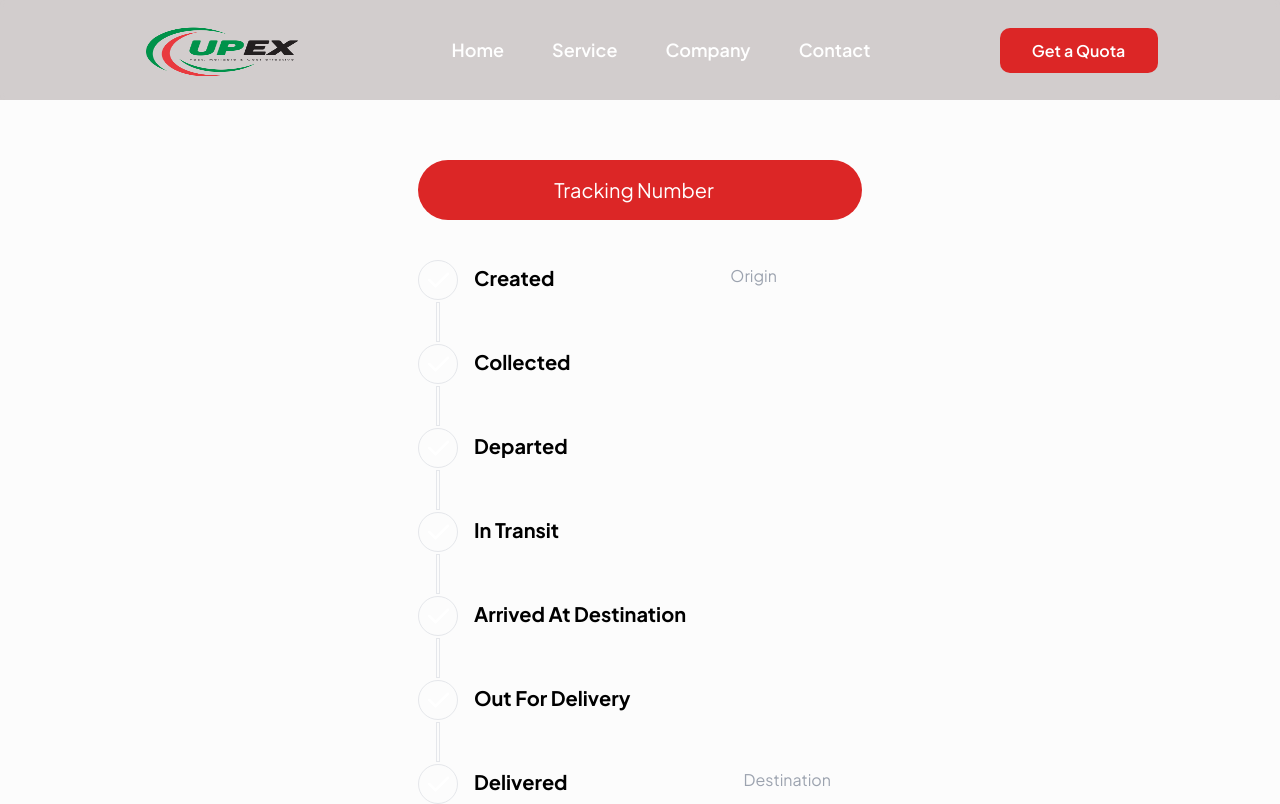
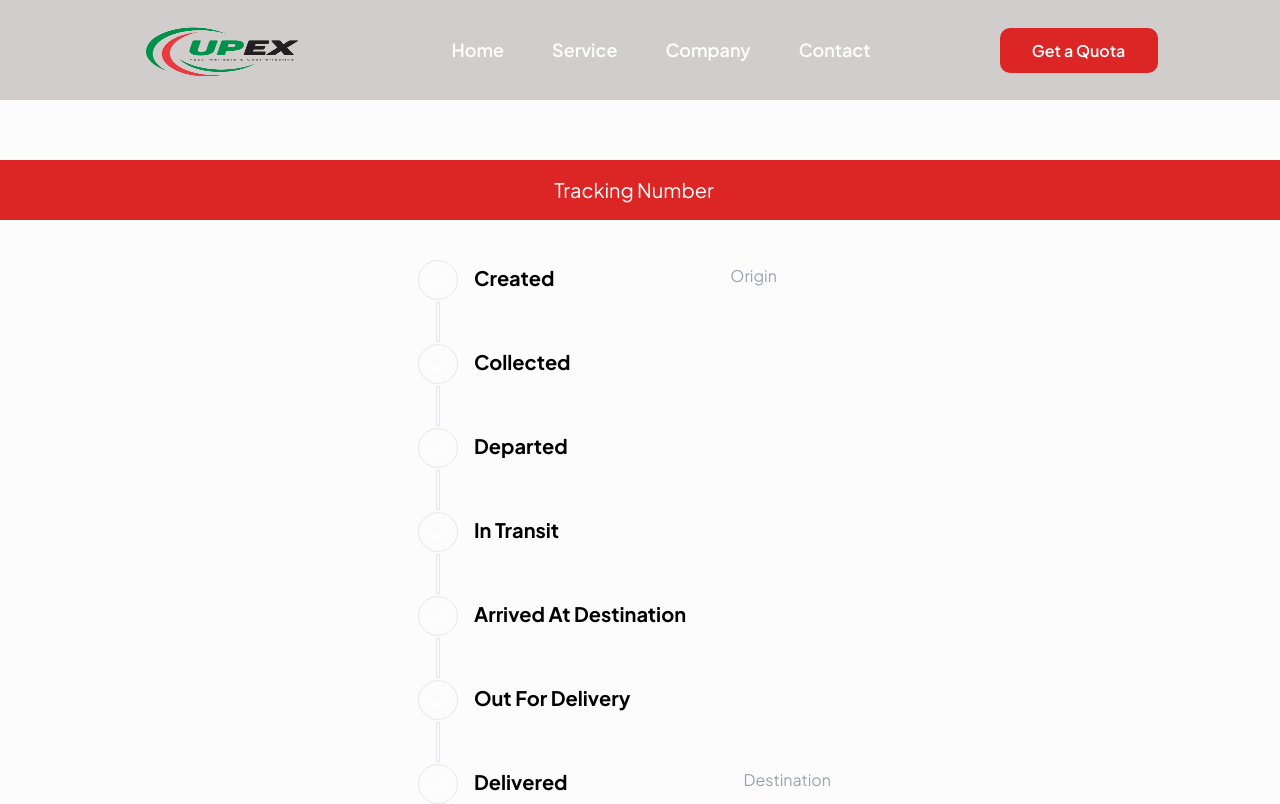
Before and after one commit to fzsf163/delivery-site, a React (Vite) app: page /tracking in a window 1280 px wide. Shown: the top 804 px of the page. Built offline with nearby package versions, Linux system fonts and the light colour scheme.

Commit message:
error handled

```diff
--- a/src/routes/trackinginfo.tsx
+++ b/src/routes/trackinginfo.tsx
@@ -35,6 +35,7 @@ function TrackingData() {
 
   const loc = useLocation();
   const { state } = loc;
+  console.log("🚀 ~ TrackingData ~ state:", state);
   useEffect(() => {
     if (state) {
       setData(state.info);
@@ -43,8 +44,8 @@ function TrackingData() {
 
   const trackingDetails = [
     { label: "created", number: "1" },
-    { label: "collected", number: "3" },
-    { label: "departed", number: "2" },
+    { label: "collected", number: "2" },
+    { label: "departed", number: "3" },
     { label: "in transit", number: "4" },
     { label: "arrived at destination", number: "5" },
     { label: "out for delivery", number: "6" },
@@ -52,9 +53,9 @@ function TrackingData() {
   ];
 
   return (
-    <div className="mx-auto mt-40 w-fit space-y-10 p-3 sm:p-0">
+    <div className="mt-40 w-full space-y-10 p-3 sm:p-0">
       <div>
-        <p className="space-x-3 rounded-full bg-red-600 p-4 text-center text-xl text-white">
+        <p className="space-x-3 bg-red-600 p-4 text-center text-xl text-white">
           <span>Tracking Number</span>
           <span className="font-bold">
             {data?.tracking_id != ""
@@ -63,7 +64,8 @@ function TrackingData() {
           </span>
         </p>
       </div>
-      <div className="inline-flex flex-col items-start gap-5">
+      <div className="mx-auto w-fit">
+        <div className="inline-flex w-full flex-col items-start gap-5">
           {trackingDetails.map((t) => {
             return (
               <div
@@ -76,7 +78,6 @@ function TrackingData() {
                   >
                     <Iconcheck></Iconcheck>
                   </div>
-
                   <div
                     className={`h-1 w-full rotate-90 ${t.label === "delivered" ? "hidden" : ""} ${Number(data?.tracking_status) >= Number(t.number) ? "bg-red-600" : "border"}`}
                   ></div>
@@ -112,6 +113,7 @@ function TrackingData() {
           })}
         </div>
       </div>
+    </div>
   );
 }
 
```
Lines whose indentation alone changed are shown as unchanged.
